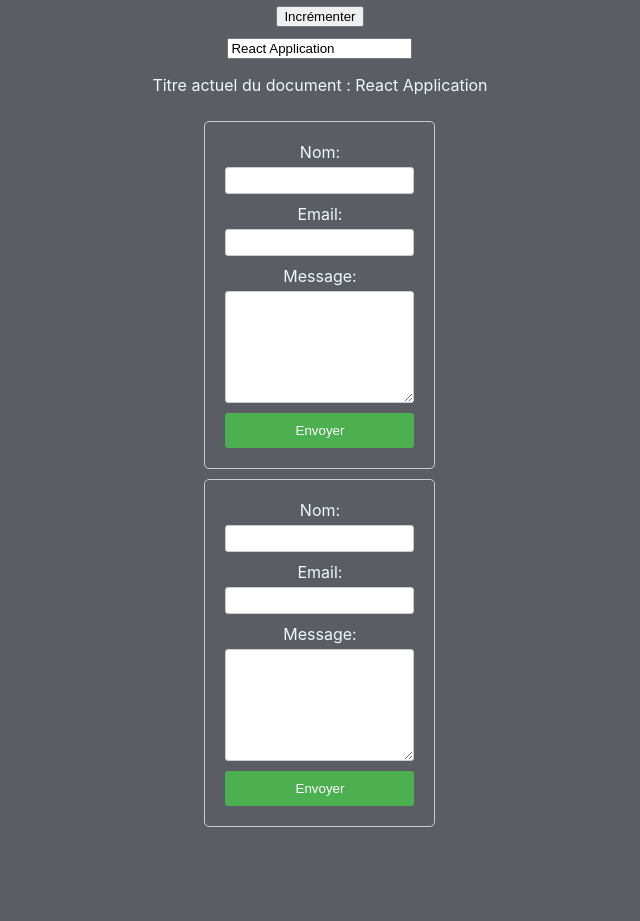
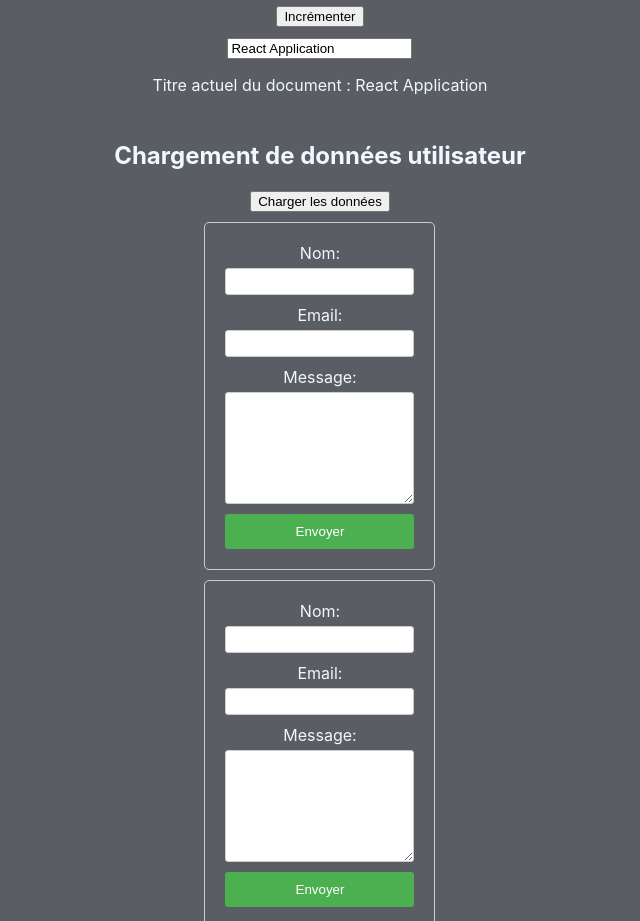
Before and after one commit to ClementHamonDev/Formation-JVS-REA, a React (Create React App) app in the folder Exercices/exercices-jvs-rea/: page / in a window 1280 px wide. Shown: the part 2440-3361 px from the top of the page, without its empty margins (320-960 px from the left). Built offline with nearby package versions, Linux system fonts and the light colour scheme.

Commit message:
exercice hook bonus

```diff
--- a/Exercices/exercices-jvs-rea/src/App.js
+++ b/Exercices/exercices-jvs-rea/src/App.js
@@ -26,6 +26,7 @@ import ContactForm from './components/Exercices Hook/ContactForm';
 import ContactFormWithRef from './components/Exercices Hook/ContactFormWithRef ';
 import StoreCounter from './components/Exercices Store/StoreCounter';
 import TaskList from './components/Exercices Store/TaskList';
+import UserData from './components/Exercices Hook/UserData';
 
 function App() {
   return (
@@ -112,6 +113,7 @@ function App() {
           <div style={{ display: "flex", flexDirection: "column", gap: "10px", alignItems: "center" }}>
             <Counter />
             <DocumentTitle />
+            <UserData/>
             <ContactForm />
             <ContactFormWithRef />
           </div>
--- /dev/null
+++ b/Exercices/exercices-jvs-rea/src/components/Exercices Hook/UserData.jsx
@@ -0,0 +1,50 @@
+import React, { useState, useEffect } from 'react';
+
+function UserData() {
+  const [userData, setUserData] = useState(null);   // Pour stocker les données utilisateur
+  const [loading, setLoading] = useState(false);    // Pour gérer l'état de chargement
+  const [error, setError] = useState(null);         // Pour gérer les erreurs éventuelles
+
+  // Fonction qui simule l'appel de l'API pour charger les données utilisateur
+  const fetchUserData = () => {
+    setLoading(true);  // On indique que le chargement commence
+    setError(null);    // On réinitialise l'état des erreurs
+
+    // Simuler un appel API avec un délai de 2 secondes
+    setTimeout(() => {
+      try {
+        const data = { name: 'John Doe', email: 'john.doe@example.com' };
+        setUserData(data);    // On met à jour les données utilisateur
+        setLoading(false);    // Le chargement est terminé
+      } catch (err) {
+        setError('Erreur lors du chargement des données');
+        setLoading(false);
+      }
+    }, 2000);
+  };
+
+  return (
+    <div>
+      <h1>Chargement de données utilisateur</h1>
+
+      {/* Bouton pour déclencher le chargement des données */}
+      <button onClick={fetchUserData}>Charger les données</button>
+
+      {/* Afficher un message pendant le chargement */}
+      {loading && <p>Chargement des données...</p>}
+
+      {/* Afficher les données utilisateur une fois qu'elles sont chargées */}
+      {userData && !loading && (
+        <div>
+          <h2>Nom : {userData.name}</h2>
+          <p>Email : {userData.email}</p>
+        </div>
+      )}
+
+      {/* Gérer l'affichage des erreurs éventuelles */}
+      {error && <p style={{ color: 'red' }}>{error}</p>}
+    </div>
+  );
+}
+
+export default UserData;
```
